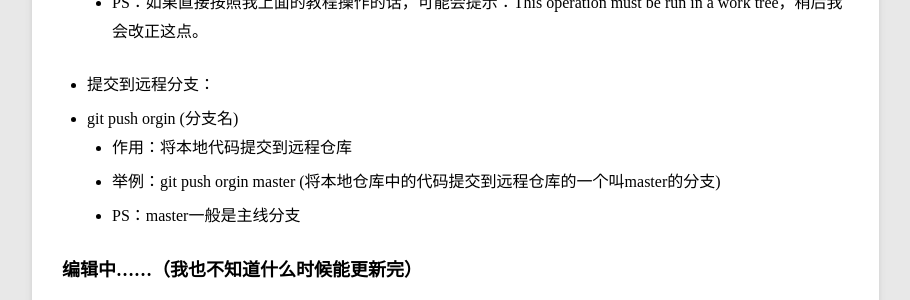
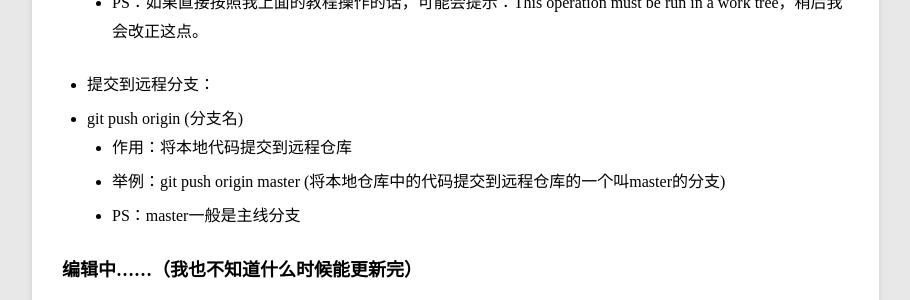
Before and after one commit to FRL1994/FRL1994.github.io, a Jekyll site: the page built from _posts/coding/2016-06-17-git使用指南(入门篇).md, in a window 1280 px wide and 900 px high, scrolled down 2114 px. Shown: the part 231-531 px from the top of the window, without its empty margins (38-948 px from the left). Built offline with Jekyll 4.4.1, drawn with Linux system fonts in a browser that asks for light colours.

Commit message:
修改细节性错误

```diff
--- a/_posts/coding/2016-06-17-git使用指南(入门篇).md
+++ b/_posts/coding/2016-06-17-git使用指南(入门篇).md
@@ -60,9 +60,9 @@ description: 编码第二步，管好你的代码
 	- 举例： git commit -m "修改文章内容"
 	- PS：如果直接按照我上面的教程操作的话，可能会提示：This operation must be run in a work tree，稍后我会改正这点。
 + 提交到远程分支：
- - git push orgin (分支名)
+ - git push origin (分支名)
 	- 作用：将本地代码提交到远程仓库
-	- 举例：git push orgin master (将本地仓库中的代码提交到远程仓库的一个叫master的分支)
+	- 举例：git push origin master (将本地仓库中的代码提交到远程仓库的一个叫master的分支)
 	- PS：master一般是主线分支
 
 ### 编辑中……（我也不知道什么时候能更新完）
```
